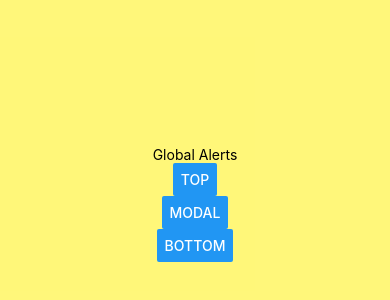
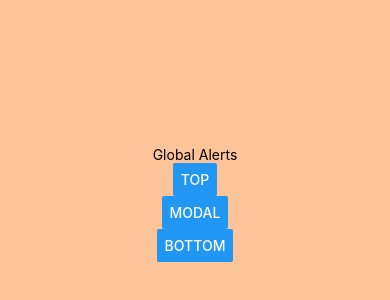
Before and after one commit to tjohnson1106/Global-Alerts, a React Native app: screen / in a window 390 px wide. Shown: the part 218-518 px from the top of the page. Built offline with nearby package versions, Linux system fonts and the light colour scheme.

Commit message:
created custom styles and implemented in alert provider

```diff
--- a/App.js
+++ b/App.js
@@ -2,6 +2,15 @@ import React, { Component } from "react";
 import { StyleSheet, Text, View, Button } from "react-native";
 
 import { AlertProvider, AlertConsumer } from "./src/components/GlobalAlerts";
+
+const styles = StyleSheet.create({
+  container: {
+    flex: 1,
+    backgroundColor: "#fa7E2175",
+    alignItems: "center",
+    justifyContent: "center"
+  }
+});
 
 class App extends Component {
   render() {
@@ -13,12 +22,12 @@ class App extends Component {
           onPress={() =>
             this.props.alert({
               title: "Title",
-              body: "This Body Text",
-
-              display: "top",
+              body: "This body text",
+              display: "top", // bottom, top, modal
+              // display: 'modal',
               ctaText: "Confirm",
               ctaOnPress: () => alert("pressed cta"),
-              theme: "error" // or success
+              theme: "success" // success, error
             })
           }
         />
@@ -26,9 +35,10 @@ class App extends Component {
           title="Modal"
           onPress={() =>
             this.props.alert({
-              title: "Bottom",
-              body: "Body Text",
-              display: "bottom",
+              title: "Title",
+              body: "This body text",
+              display: "modal", // bottom, top, modal
+              // display: 'modal',
               ctaText: "Confirm",
               ctaOnPress: () => alert("pressed cta")
             })
@@ -38,9 +48,10 @@ class App extends Component {
           title="Bottom"
           onPress={() =>
             this.props.alert({
-              title: "Modal",
-              body: "Body Text",
-              display: "modal",
+              title: "Title",
+              body: "This body text",
+              display: "bottom", // bottom, top, modal
+              // display: 'modal',
               ctaText: "Confirm",
               ctaOnPress: () => alert("pressed cta")
             })
@@ -51,15 +62,6 @@ class App extends Component {
   }
 }
 
-const styles = StyleSheet.create({
-  container: {
-    flex: 1,
-    backgroundColor: "#FFF11190",
-    alignItems: "center",
-    justifyContent: "center"
-  }
-});
-
 export default () => (
   <AlertProvider
     customStyles={{
@@ -67,16 +69,116 @@ export default () => (
         container: {
           backgroundColor: "#cc0000"
         },
-        text: {},
+        text: {
+          color: "#fff"
+        },
         button: {}
       },
       success: {
         container: {
-          backgroundColor: "#4bb543"
-        }
+          backgroundColor: "#00E4FF"
+        },
+        text: {
+          color: "#fff",
+          fontWeight: "bold",
+          fontSize: 24
+        },
+        title: {},
+        body: {}
       }
     }}
   >
     <AlertConsumer>{({ alert }) => <App alert={alert} />}</AlertConsumer>
   </AlertProvider>
 );
+
+// import React, { Component } from "react";
+// import { StyleSheet, Text, View, Button } from "react-native";
+
+// import { AlertProvider, AlertConsumer } from "./src/components/GlobalAlerts";
+
+// class App extends Component {
+//   render() {
+//     return (
+//       <View style={styles.container}>
+//         <Text>Global Alerts</Text>
+//         <Button
+//           title="Top"
+//           onPress={() =>
+//             this.props.alert({
+//               title: "Title",
+//               body: "This Body Text",
+
+//               display: "top",
+//               ctaText: "Confirm",
+//               ctaOnPress: () => alert("pressed cta"),
+//               theme: "error" // or success
+//             })
+//           }
+//         />
+//         <Button
+//           title="Modal"
+//           onPress={() =>
+//             this.props.alert({
+//               title: "Bottom",
+//               body: "Body Text",
+//               display: "bottom",
+//               ctaText: "Confirm",
+//               ctaOnPress: () => alert("pressed cta")
+//             })
+//           }
+//         />
+//         <Button
+//           title="Bottom"
+//           onPress={() =>
+//             this.props.alert({
+//               title: "Modal",
+//               body: "Body Text",
+//               display: "modal",
+//               ctaText: "Confirm",
+//               ctaOnPress: () => alert("pressed cta")
+//             })
+//           }
+//         />
+//       </View>
+//     );
+//   }
+// }
+
+// const styles = StyleSheet.create({
+//   container: {
+//     flex: 1,
+//     backgroundColor: "#FFF11190",
+//     alignItems: "center",
+//     justifyContent: "center"
+//   }
+// });
+
+// export default () => (
+//   <AlertProvider
+//     customStyles={{
+//       error: {
+//         container: {
+//           backgroundColor: "#cc0000"
+//         },
+//         text: {
+//           color: "#fff"
+//         },
+
+//         button: {}
+//       },
+//       success: {
+//         container: {
+//           backgroundColor: "#4bb543"
+//         },
+//         text: {
+//           color: "#fff",
+//           fontWeight: "bold",
+//           fontSize: 24
+//         }
+//       }
+//     }}
+//   >
+//     <AlertConsumer>{({ alert }) => <App alert={alert} />}</AlertConsumer>
+//   </AlertProvider>
+// );
--- a/src/components/GlobalAlerts.js
+++ b/src/components/GlobalAlerts.js
@@ -8,7 +8,6 @@ import {
   Animated,
   Dimensions
 } from "react-native";
-// iphone X series fix
 import SafeAreaView from "react-native-safe-area-view";
 
 const w = Dimensions.get("window");
@@ -85,6 +84,7 @@ export class AlertProvider extends Component {
     ctaOnPress = null,
     theme = null
   }) => {
+    // alert('alert');
     this.setState(
       {
         title,
@@ -92,7 +92,8 @@ export class AlertProvider extends Component {
         visible: true,
         display,
         ctaText,
-        ctaOnPress
+        ctaOnPress,
+        theme
       },
       () => {
         Animated.timing(this.animatedValue, {
@@ -110,40 +111,46 @@ export class AlertProvider extends Component {
       useNativeDriver: true,
       duration: 150
     }).start(() => {
-      this.setState({
-        ...initialState
-      });
-    });
-  };
-  _onLayout = ({ nativeEvent }) => {
-    const height = nativeEvent.layout.height;
-
-    this.setState({
-      contentHeight: height
+      this.setState({ ...initialState });
     });
   };
 
+  onLayout = ({ nativeEvent }) => {
+    const height = nativeEvent.layout.height;
+    this.setState({ contentHeight: height });
+  };
+
   getCustomStyles = () => {
-    // set on state in alert
     const { customStyles } = this.props;
     const { theme } = this.state;
 
     const container = [];
+    const text = [];
 
     if (theme) {
-      const themeStyles = customStyles[theme]; // {}, "error"
+      const themeStyles = customStyles[theme];
       container.push(themeStyles.container);
+      text.push(themeStyles.text);
     }
 
-    return { container };
+    return { container, text };
   };
 
   renderBody = () => {
     const { title, body, ctaText, ctaOnPress } = this.state;
+
+    const titleStyles = [styles.text];
+    const bodyStyles = [styles.body];
+
+    const { text } = this.getCustomStyles();
+
+    titleStyles.push(text);
+    bodyStyles.push(text);
+
     return (
       <React.Fragment>
-        <Text style={styles.title}>{title}</Text>
-        <Text style={styles.body}>{body}</Text>
+        <Text style={titleStyles}>{title}</Text>
+        <Text style={bodyStyles}>{body}</Text>
         {ctaOnPress && (
           <Button
             title={ctaText}
@@ -173,22 +180,19 @@ export class AlertProvider extends Component {
       }
     ];
 
-    modalStyles.push();
-
     return (
       <TouchableWithoutFeedback onPress={this.close}>
-        <View style={styles.modalStyles}>
-          <Animated.View style={styles.modal}>{this.renderBody()}</Animated.View>
+        <View style={styles.modalContainer}>
+          <Animated.View style={modalStyles}>{this.renderBody()}</Animated.View>
         </View>
       </TouchableWithoutFeedback>
     );
   };
 
-  otherThanModal = () => {
+  renderNotModal = () => {
     const { display, contentHeight } = this.state;
 
     const forceInset = {};
-
     const containerStyles = [styles.alertContainer];
 
     if (display === "bottom") {
@@ -203,7 +207,6 @@ export class AlertProvider extends Component {
           }
         ]
       });
-
       forceInset.bottom = "always";
     } else if (display === "top") {
       containerStyles.push(styles.top);
@@ -221,9 +224,10 @@ export class AlertProvider extends Component {
     }
 
     const { container } = this.getCustomStyles();
+    containerStyles.push(container);
 
     return (
-      <Animated.View style={styles.containerStyles} onLayout={this._onLayout}>
+      <Animated.View style={containerStyles} onLayout={this.onLayout}>
         <TouchableWithoutFeedback onPress={this.close}>
           <SafeAreaView forceInset={forceInset}>{this.renderBody()}</SafeAreaView>
         </TouchableWithoutFeedback>
@@ -235,14 +239,10 @@ export class AlertProvider extends Component {
     const { visible, display } = this.state;
 
     return (
-      <AlertContext.Provider
-        value={{
-          alert: this.alert
-        }}
-      >
+      <AlertContext.Provider value={{ alert: this.alert }}>
         {this.props.children}
         {visible && display === "modal" && this.renderModal()}
-        {visible && display !== "modal" && this.otherThanModal()}
+        {visible && display !== "modal" && this.renderNotModal()}
       </AlertContext.Provider>
     );
   }
```
